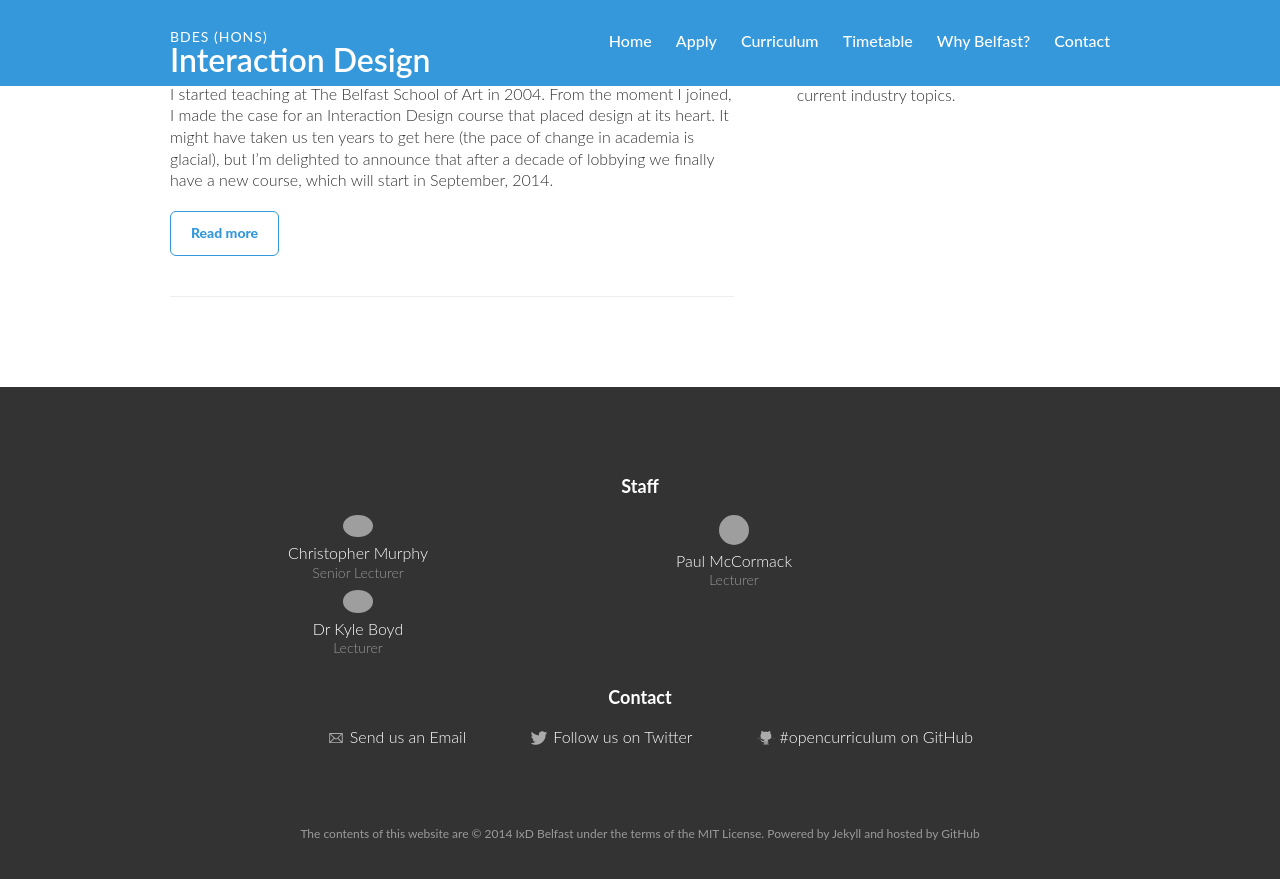
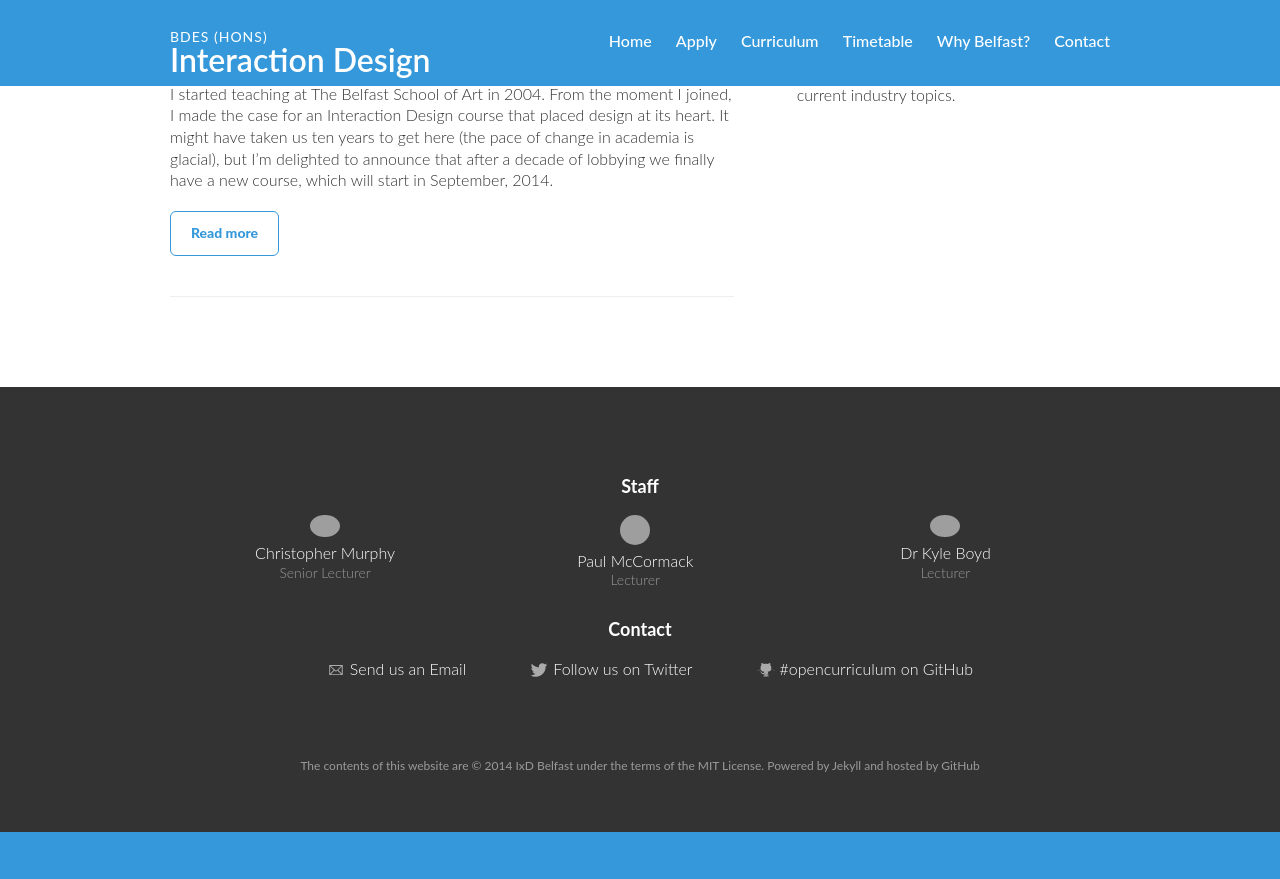
Before and after one commit to ixdbelfast/ixdbelfast.github.io, a Jekyll site: the page built from journal.html, in a window 1280 px wide and 900 px high, scrolled down 579 px. Shown: the top 879 px of the window. Built offline with Jekyll 4.4.1, drawn with Linux system fonts in a browser that asks for light colours; after the commit the page ends 1411 px from its top, so only the background shows below that; grey boxes are pictures that could not be loaded.

Commit message:
Adjusting staff width

```diff
--- a/css/style.css
+++ b/css/style.css
@@ -472,7 +472,7 @@ p.date {
     list-style-type: none;
     text-align: center;
     margin-bottom: 20px;
-    width: 40%;
+    width: 33%;
     float: left;
     margin-left: 0; }
     .staff li img {
```
